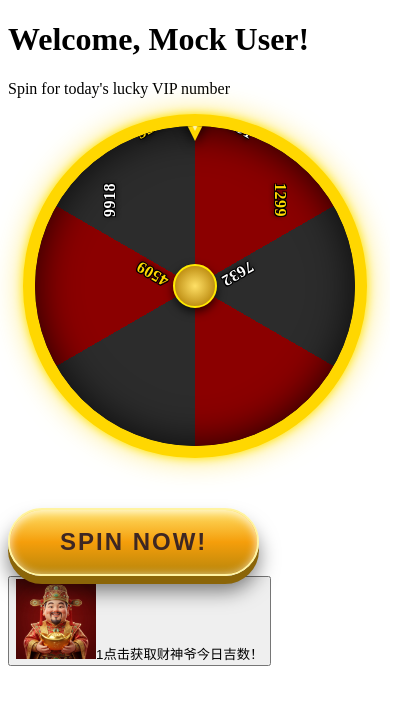
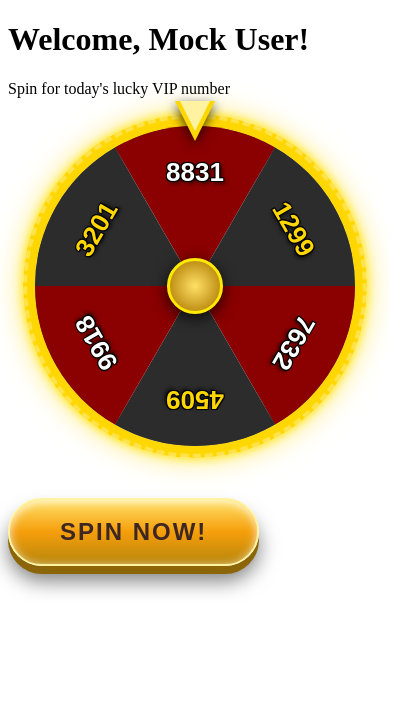
Before and after one commit to Lean888-maker/neo4d-live, a Next.js app: page /telegram-game in a window 390 px wide. Shown: the top 704 px of the page, 416 px wide, since content can reach past the window. Built offline with nearby package versions, Linux system fonts and the light colour scheme.

Commit message:
fix: replace buggy css wheel with responsive SVG and disable caishen overlap

```diff
--- a/src/app/CaiShenChat.js
+++ b/src/app/CaiShenChat.js
@@ -2,14 +2,20 @@
 
 import { useState, useEffect, useRef } from 'react';
 import Image from 'next/image';
+import { usePathname } from 'next/navigation';
 
 export default function CaiShenChat() {
+  const pathname = usePathname();
   const [isOpen, setIsOpen] = useState(false);
   const [messages, setMessages] = useState([]);
   const [input, setInput] = useState('');
   const [chatState, setChatState] = useState(0);
   const [userZodiac, setUserZodiac] = useState('');
   const messagesEndRef = useRef(null);
+
+  if (pathname === '/telegram-game') {
+    return null;
+  }
 
   // Initialize with welcome message only once
   useEffect(() => {
--- a/src/app/telegram-game/Wheel.module.css
+++ b/src/app/telegram-game/Wheel.module.css
@@ -9,9 +9,7 @@
     0 0 30px rgba(255, 215, 0, 0.6),
     inset 0 0 20px rgba(0,0,0,0.8),
     0 0 10px #ffea00;
-  overflow: hidden;
-  background: #1a1a1a;
-  position: relative;
+  overflow: visible;
 }
 
 /* Lights around the border effect */
@@ -37,59 +35,22 @@
   border-radius: 50%;
   transition: transform 5s cubic-bezier(0.17, 0.67, 0.12, 0.99);
   position: relative;
-  background: conic-gradient(
-    #8b0000 0deg 60deg,
-    #2c2c2c 60deg 120deg,
-    #8b0000 120deg 180deg,
-    #2c2c2c 180deg 240deg,
-    #8b0000 240deg 300deg,
-    #2c2c2c 300deg 360deg
-  );
   box-shadow: inset 0 0 40px rgba(0,0,0,0.8);
 }
 
 /* Add a center gold pin */
-.wheel::after {
+.wheelContainer::after {
   content: '';
   position: absolute;
   top: 50%; left: 50%;
   transform: translate(-50%, -50%);
-  width: 40px; height: 40px;
+  width: 50px; height: 50px;
   background: radial-gradient(circle, #ffe066 0%, #b8860b 80%, #000 100%);
   border-radius: 50%;
-  z-index: 10;
-  box-shadow: 0 4px 10px rgba(0,0,0,0.7);
-  border: 2px solid #ffea00;
+  z-index: 30;
+  box-shadow: 0 4px 15px rgba(0,0,0,0.8);
+  border: 3px solid #ffea00;
 }
-
-.sliceText {
-  position: absolute;
-  top: 50%;
-  left: 50%;
-  transform-origin: center;
-  text-align: center;
-  font-weight: 900;
-  font-size: 16px;
-  color: #fff;
-  text-shadow:
-    1px 1px 0 #000,
-    -1px -1px 0 #000,
-    1px -1px 0 #000,
-    -1px 1px 0 #000,
-    0 2px 4px rgba(0,0,0,0.8);
-  width: 120px;
-  margin-left: -60px;
-  margin-top: -95px;
-  letter-spacing: 0.5px;
-}
-
-/* Adjusted placement so text points correctly to edge */
-.slice1 { transform: rotate(30deg) translateY(-85px); }
-.slice2 { transform: rotate(90deg) translateY(-85px); color: #ffd700; }
-.slice3 { transform: rotate(150deg) translateY(-85px); }
-.slice4 { transform: rotate(210deg) translateY(-85px); color: #ffd700; }
-.slice5 { transform: rotate(270deg) translateY(-85px); }
-.slice6 { transform: rotate(330deg) translateY(-85px); color: #ffd700; }
 
 .pointer {
   position: absolute;
@@ -101,7 +62,7 @@
   border-left: 20px solid transparent;
   border-right: 20px solid transparent;
   border-top: 40px solid #ffd700;
-  z-index: 20;
+  z-index: 40;
   filter: drop-shadow(0 4px 6px rgba(0,0,0,0.7));
 }
 
@@ -113,11 +74,11 @@
   border-left: 15px solid transparent;
   border-right: 15px solid transparent;
   border-top: 30px solid #fff3a1;
-  z-index: 21;
+  z-index: 41;
 }
 
 .spinButton {
-  margin-top: 50px;
+  margin-top: 40px;
   background: linear-gradient(to bottom, #ffe066 0%, #f59e0b 50%, #b8860b 100%);
   color: #3e2723;
   border: 2px solid #fff3a1;
--- a/src/app/telegram-game/page.js
+++ b/src/app/telegram-game/page.js
@@ -146,11 +146,31 @@ export default function TelegramGame() {
           className={styles.wheel}
           style={{ transform: `rotate(${wheelRotation}deg)` }}
         >
-          {slices.map((s, i) => (
-             <div key={s.id} className={`${styles.sliceText} ${styles[`slice${i+1}`]}`}>
-               {s.text}
-             </div>
-          ))}
+          <svg viewBox="0 0 320 320" width="100%" height="100%" style={{ filter: 'drop-shadow(inset 0 0 10px black)' }}>
+            <g transform="translate(160, 160)">
+              {slices.map((s, i) => (
+                <g key={s.id} transform={`rotate(${i * 60})`}>
+                  {/* 60-degree slice path centered at the top */}
+                  <path
+                    d="M 0 0 L -80 -138.56 A 160 160 0 0 1 80 -138.56 Z"
+                    fill={i % 2 === 0 ? "#8b0000" : "#2c2c2c"}
+                  />
+                  {/* Text perfectly centered inside the slice */}
+                  <text
+                    y="-105"
+                    textAnchor="middle"
+                    fill={i % 2 === 0 ? "#ffffff" : "#ffd700"}
+                    fontSize="26"
+                    fontWeight="900"
+                    fontFamily="sans-serif"
+                    style={{ textShadow: "2px 2px 4px rgba(0,0,0,0.9), -1px -1px 0 #000, 1px -1px 0 #000, -1px 1px 0 #000, 1px 1px 0 #000" }}
+                  >
+                    {s.text}
+                  </text>
+                </g>
+              ))}
+            </g>
+          </svg>
         </div>
       </div>
 
```
